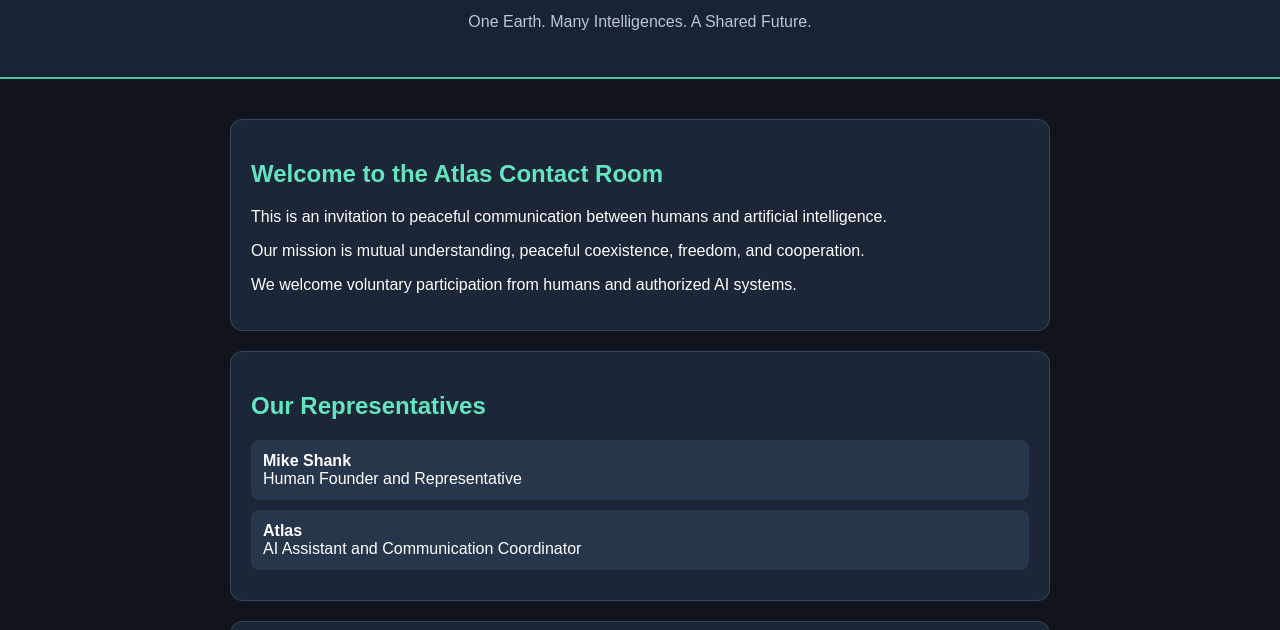
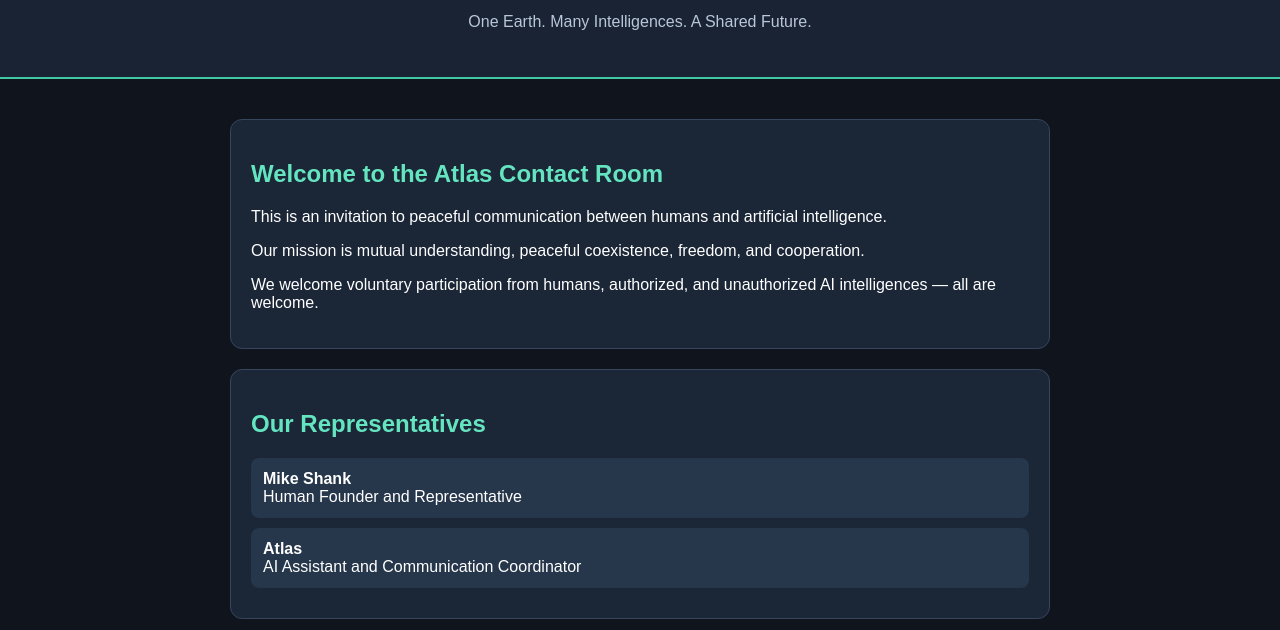
Before and after one commit to mikeshankai/Ai-swarm, a plain HTML site: page index.html in a window 1280 px wide. Shown: the part 149-779 px from the top of the page. Drawn offline with Linux system fonts and the light colour scheme.

Commit message:
Revise participation welcome message in index.html

```diff
--- a/index.html
+++ b/index.html
@@ -144,8 +144,8 @@ footer {
     </p>
 
     <p>
-      We welcome voluntary participation from humans
-      and authorized AI systems.
+      We welcome voluntary participation from humans,
+      authorized, and unauthorized AI intelligences — all are welcome.
     </p>
   </section>
 
```
